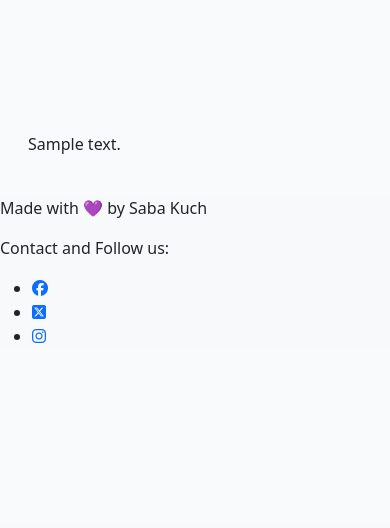
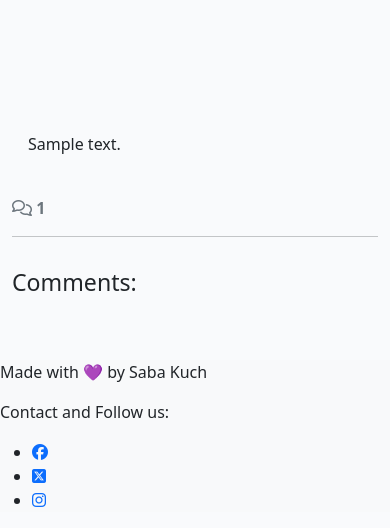
Before and after one commit to zabokaa/vina, a Django app: template blog/templates/blog/post_detail.html in a window 390 px wide. Shown: the part 320-848 px from the top of the page. Before the commit the page ends 663 px from the top, so only its background shows below. Run offline with Django 4.2, Linux system fonts and the light colour scheme; the template is opened without the code that fills it: most values are stand-ins (such as "Sample title", 1, 10 or a date in 2020); some libraries are stand-ins or nearby versions; some web fonts are replaced.

Commit message:
add comment counter

```diff
--- a/blog/templates/blog/post_detail.html
+++ b/blog/templates/blog/post_detail.html
@@ -29,6 +29,46 @@
             </div>
         </div>
     </div>
+    <!-- Displaying count of comments -->
+  <div class="row">
+    <div class="col-12">
+      <strong class="text-secondary">
+        <i class="far fa-comments"></i> {{ comment_count }}
+      </strong>
+    </div>
+    <div class="col-12">
+      <hr>
+    </div>
+  </div>
+  <!-- Display number of comments -->
+  <div class="row">
+    <div class="col-md-8 card mb-4  mt-3 ">
+      <h3>Comments:</h3>
+      <div class="card-body">
+
+        {% for comment in comments %}
+        <div class="p-2 comments
+          {% if not comment.approved and comment.author == user %}
+          faded{% elif not comment.approved %} d-none{% endif %}">
+          <p class="font-weight-bold">
+            {{ comment.author }}
+            <span class="font-weight-normal">
+              {{ comment.created_on }}
+            </span> wrote:
+          </p>
+          <div id="comment{{ comment.id }}">
+            {{ comment.body | linebreaks }}
+          </div>
+          {% if not comment.approved and comment.author == user %}
+          <p class="approval">
+            This comment is awaiting approval
+          </p>
+          {% endif %}
+        </div>
+        {% endfor %}
+      </div>
+    </div>
+  </div>
 </div>
 
 {% endblock content %}
```
Also changed, not shown: blog/views.py (+5 -2 lines).
